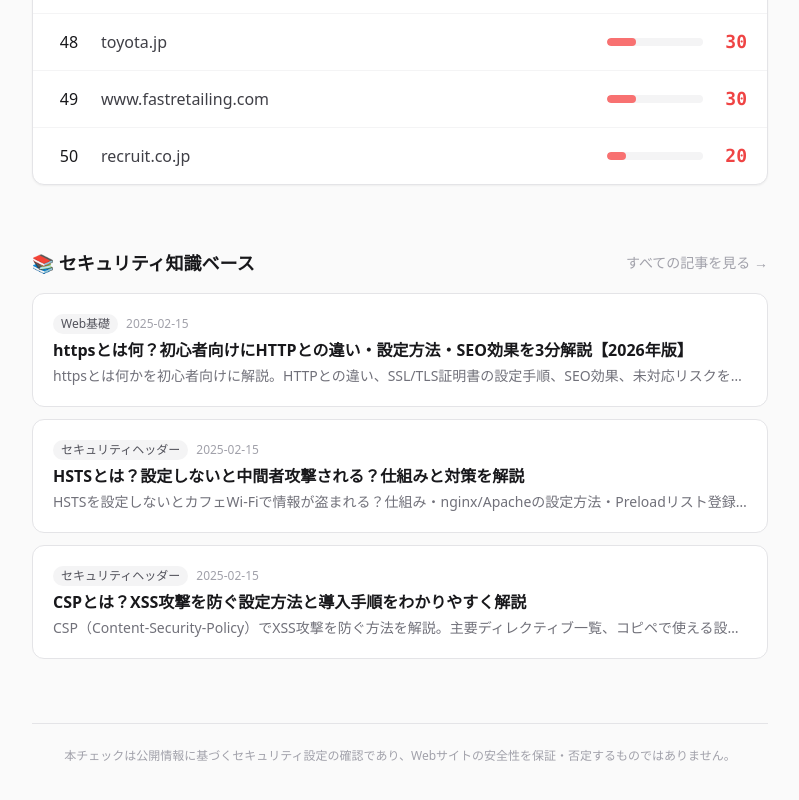
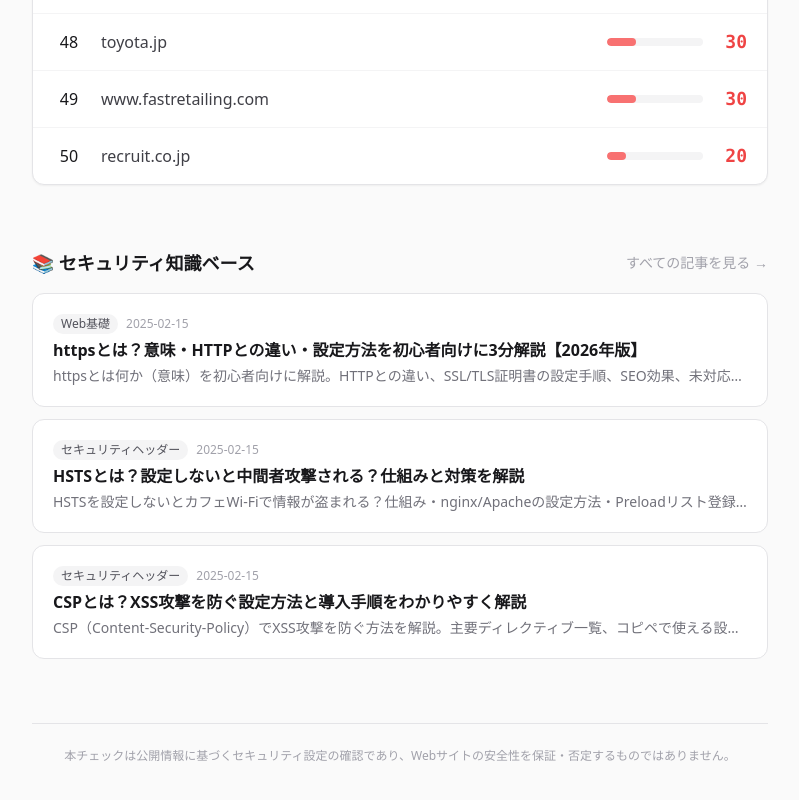
Before and after one commit to okkuso/security-checker, a Next.js app: page / in a window 1280 px wide. Shown: the part 3217-4017 px from the top of the page, without its empty margins (240-1039 px from the left). Built offline with nearby package versions, Linux system fonts and the light colour scheme.

Commit message:
Improve what-is-https SEO title/description and related links

```diff
--- a/src/content/articles.ts
+++ b/src/content/articles.ts
@@ -24,8 +24,8 @@ const cta = `
 export const articles: Article[] = [
   {
     slug: "what-is-https",
-    title: "httpsとは何？初心者向けにHTTPとの違い・設定方法・SEO効果を3分解説【2026年版】",
-    description: "httpsとは何かを初心者向けに解説。HTTPとの違い、SSL/TLS証明書の設定手順、SEO効果、未対応リスクを3分で理解できる入門ガイド。",
+    title: "httpsとは？意味・HTTPとの違い・設定方法を初心者向けに3分解説【2026年版】",
+    description: "httpsとは何か（意味）を初心者向けに解説。HTTPとの違い、SSL/TLS証明書の設定手順、SEO効果、未対応リスクを3分で理解できる入門ガイド。",
     publishedAt: "2025-02-15",
     category: "Web基礎",
     tags: ["HTTPS", "SSL", "TLS", "暗号化", "SEO"],
@@ -92,6 +92,12 @@ export const articles: Article[] = [
 
 <h2>あなたのサイトはHTTPS化されていますか？</h2>
 <p>「うちのサイトはHTTPS化済みだから大丈夫」と思っていても、<strong>HSTSやセキュリティヘッダーが未設定</strong>というケースは非常に多いです。当サイトの無料診断ツールでは、HTTPSを含む<strong>10項目のセキュリティチェック</strong>を一括で実施できます。</p>
+<h2>関連記事</h2>
+<ul>
+  <li><a href="/articles/what-is-hsts">HSTSとは？設定しないと中間者攻撃される？</a></li>
+  <li><a href="/articles/what-is-csp">CSPとは？XSS攻撃を防ぐ設定方法</a></li>
+  <li><a href="/articles/compare-saas">SaaS大手5社のセキュリティ比較ランキング</a></li>
+</ul>
 ${cta}
 `
   },
```
